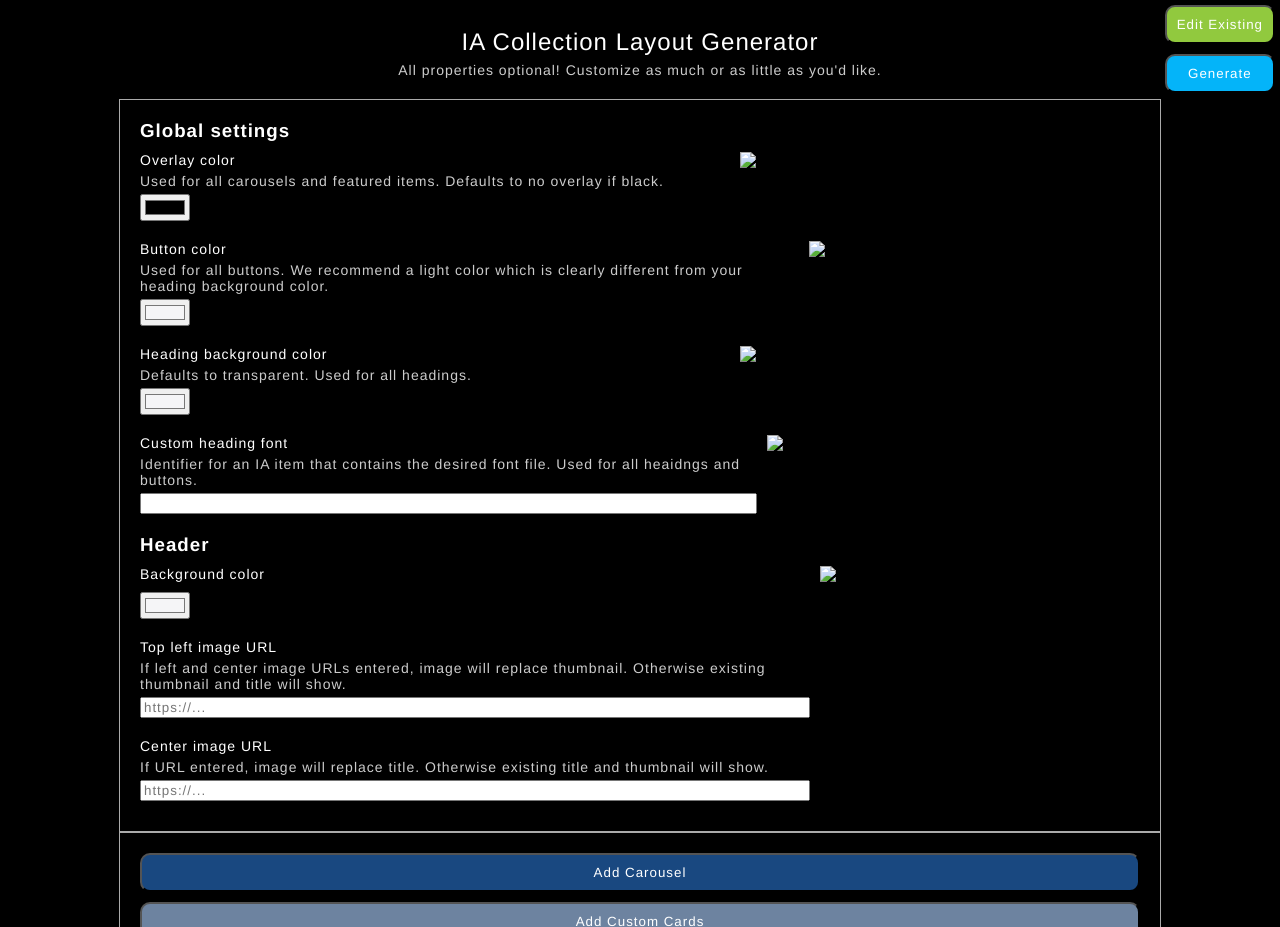
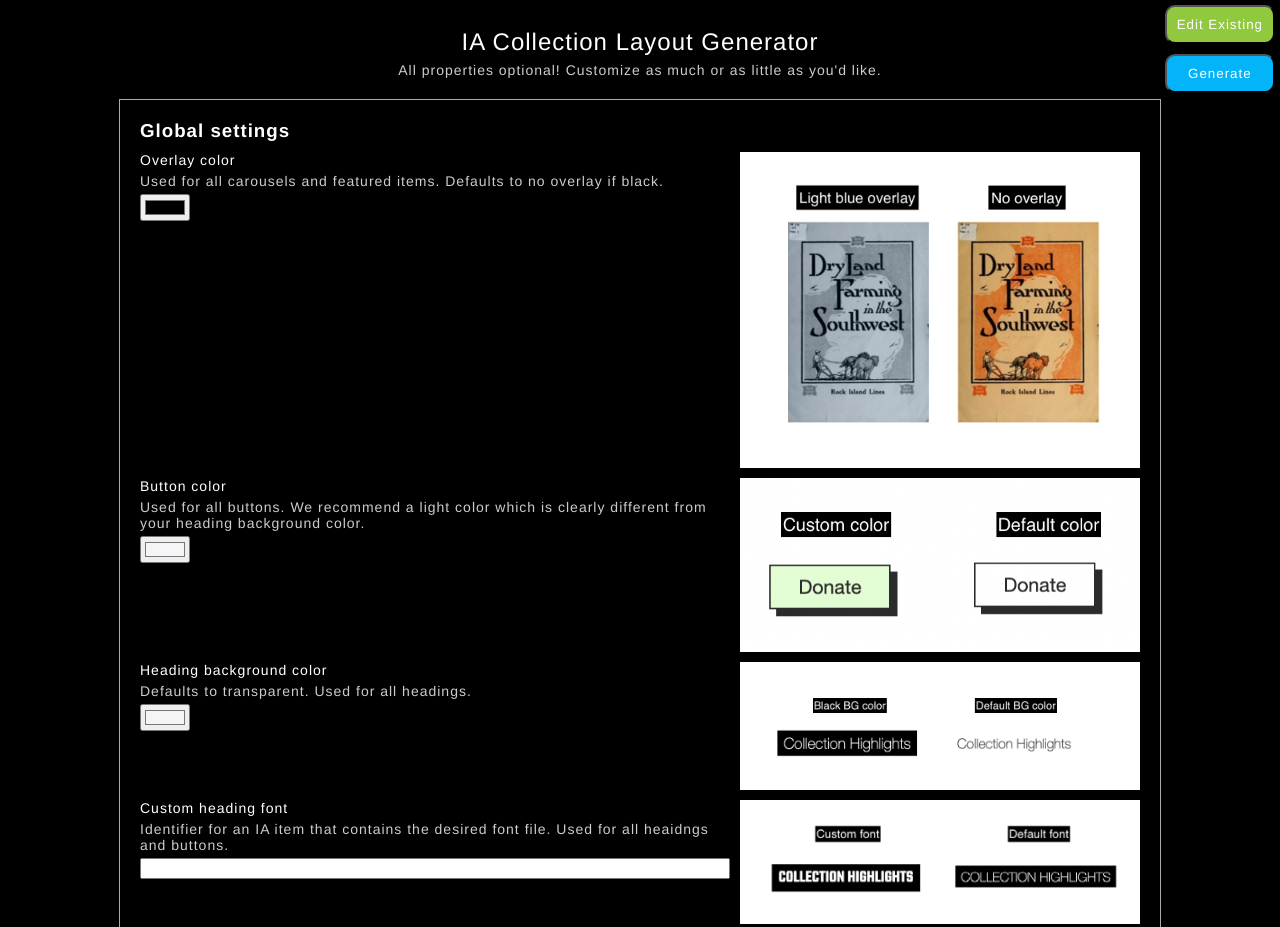
Before and after one commit to internetarchive/iaux-custom-collection-generator, a website built with Vite: page demo/index.html in a window 1280 px wide. Shown: the top 927 px of the page. Built offline with nearby package versions, Linux system fonts and the light colour scheme.

Commit message:
Add assets

```diff
--- a/demo/index.html
+++ b/demo/index.html
@@ -55,10 +55,7 @@
             >
             <input type="color" name="overlayColor" value="#000000" />
           </div>
-          <img
-            src="./custom-collection-assets/overlayColor.png"
-            class="demo-img"
-          />
+          <img src="./assets/overlayColor.png" class="demo-img" />
         </div>
         <div class="form-element">
           <div class="input-area">
@@ -69,10 +66,7 @@
             >
             <input type="color" name="buttonColor" value="#f5f5f7" />
           </div>
-          <img
-            src="./custom-collection-assets/buttonColor.png"
-            class="demo-img"
-          />
+          <img src="./assets/buttonColor.png" class="demo-img" />
         </div>
         <div class="form-element">
           <div class="input-area">
@@ -82,10 +76,7 @@
             >
             <input type="color" name="headingBGColor" value="#f5f5f7" />
           </div>
-          <img
-            src="./custom-collection-assets/headingBGColor.png"
-            class="demo-img"
-          />
+          <img src="./assets/headingBGColor.png" class="demo-img" />
         </div>
         <div class="form-element">
           <div class="input-area">
@@ -96,7 +87,7 @@
             >
             <input type="text" name="headingFont" />
           </div>
-          <img src="./custom-collection-assets/font.png" class="demo-img" />
+          <img src="./assets/font.png" class="demo-img" />
         </div>
       </form>
       <form id="header" class="component">
@@ -118,7 +109,7 @@
             >
             <input type="url" name="centerImage" placeholder="https://..." />
           </div>
-          <img src="./custom-collection-assets/header.png" class="demo-img" />
+          <img src="./assets/header.png" class="demo-img" />
         </div>
       </form>
     </section>
@@ -383,7 +374,7 @@
             <span class="note">Defaults to using all collection images if no folder specified</span>
             <input type="text" name="image_source" placeholder="my-folder"></input>
         </div>
-        <img src="./custom-collection-assets/carousel.png" class="demo-img" />
+        <img src="./assets/carousel.png" class="demo-img" />
       </div>
     <button id="btn" class="form-btn form-btn--remove" onClick="remove(this)">Remove</button>`;
 
@@ -419,7 +410,7 @@
               <label for="false">False</label>
             </div>
         </div>
-        <img src="./custom-collection-assets/card.png" class="demo-img" />
+        <img src="./assets/card.png" class="demo-img" />
       </div>
   <button id="btn" class="form-btn form-btn--remove-card" onClick="remove(this)">Remove card</button>`;
     </script>
```
Also changed, not shown: demo/assets/buttonColor.png (added), demo/assets/card.png (added), demo/assets/carousel.png (added), demo/assets/font.png (added), demo/assets/header.png (added), demo/assets/headingBGColor.png (added), demo/assets/overlayColor.png (added).
